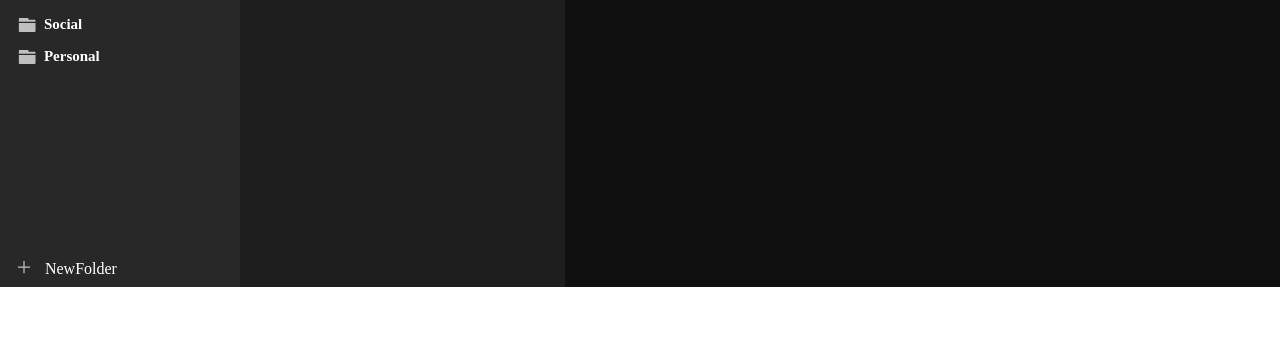
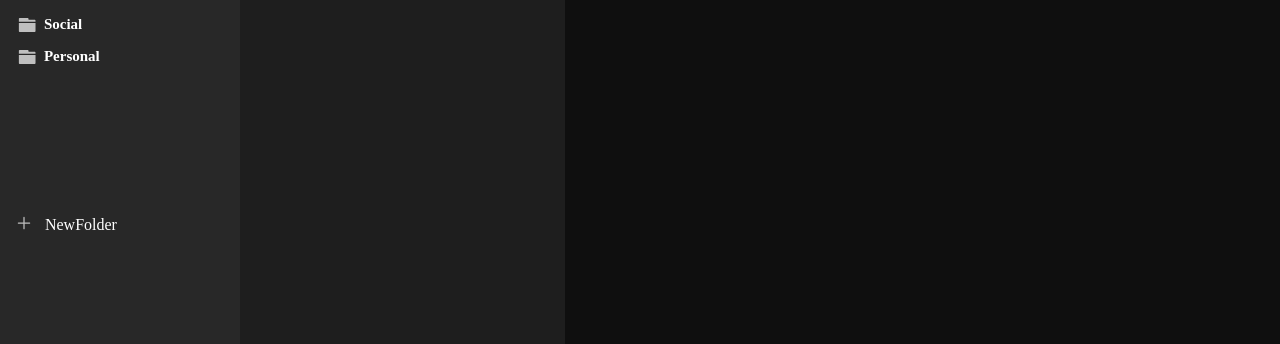
Before and after one commit to logicwang/dirbbble, a Vue app: page /list/all in a window 1280 px wide. Shown: the part 398-742 px from the top of the page. Built offline with nearby package versions, Linux system fonts and the light colour scheme; no server answers.

Commit message:
修改高度

```diff
--- a/src/View/RegisterApp.vue
+++ b/src/View/RegisterApp.vue
@@ -323,7 +323,7 @@ a {
 
 .header {
   width: 240px;
-  height: 685px;
+  height: 100vh;
   background-color: #282828;
 
   .aaaaaaaaaaaaaa {
@@ -488,8 +488,7 @@ a {
     }
 
     .fixed {
-      position: relative;
-      top: 168px;
+      padding-top: 124px;
     }
   }
 }
--- a/src/assets/css/AdobDeTail.scss
+++ b/src/assets/css/AdobDeTail.scss
@@ -1,5 +1,5 @@
 .wrap-right {
-    height: auto;
+    height: 100vh;
     background-color: rgb(15, 15, 15);
     width: calc(100% - 325px);
 }
--- a/src/assets/css/HelloWorld.scss
+++ b/src/assets/css/HelloWorld.scss
@@ -21,13 +21,24 @@ input {
 }
 
 .header-name {
+    /* overflow: auto; */
+    height: 100vh;
+
+    overflow-x: hidden;
+    overflow-y: auto;
+    /* overflow-x: scroll;*/
+}
+
+.header-name {
     width: 325px;
     background-color: rgb(30 30 30);
 }
-.center{
+
+.center {
     margin: 0 auto;
     max-width: 317px;
 }
+
 .all-div {
     display: flex;
     /* justify-content: space-between; */
@@ -128,10 +139,12 @@ input {
 
     border-radius: 5px;
 }
-.is-active{
+
+.is-active {
     border-radius: 5px;
     background: #005fe4;
 }
+
 .imbg {
     width: 55px;
     height: 55px;
--- a/src/components/AppleApp.vue
+++ b/src/components/AppleApp.vue
@@ -1,6 +1,6 @@
 <template>
   <!-- 按钮 -->
-  <div class="password-all ">
+  <div class="password-all">
     <div class="password-leftwhite">
       <img :src="eal" style="border-radius: 5px" />
     </div>
@@ -59,8 +59,10 @@ export default {
 
 .password-all {
   display: flex;
-  padding: 11px;
   justify-content: flex-start;
+}
+.password-all {
+  padding: 15px;
 }
 
 .password-leftd {
```
